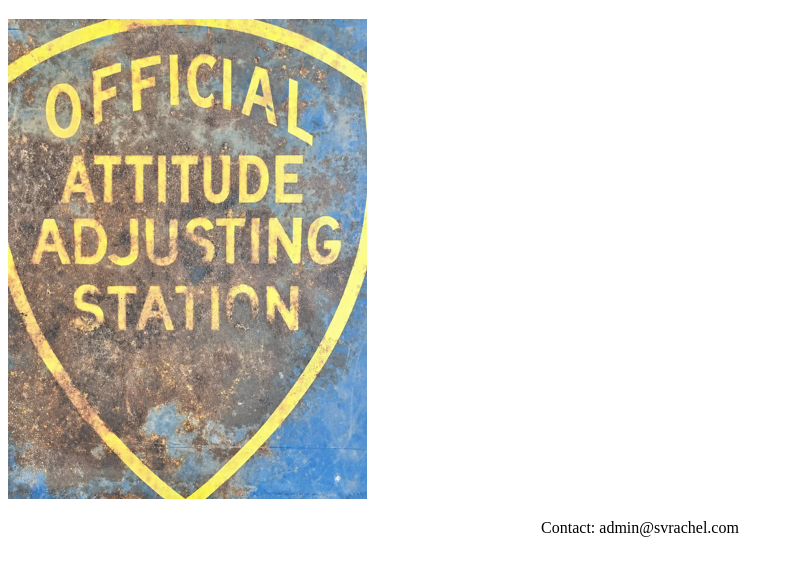
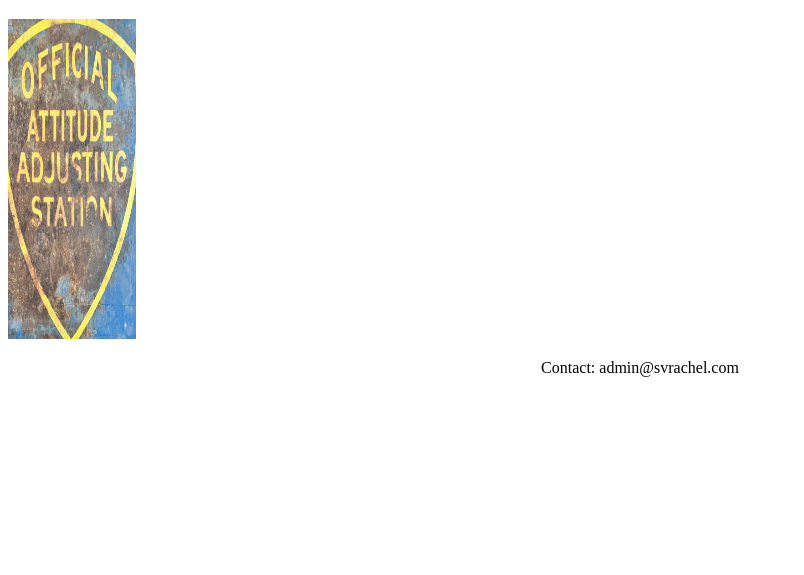
Before and after one commit to mustrmrk/EandJTaphouse-home, a plain HTML site: page index.html in a window 1280 px wide. Shown: the part 61-636 px from the top of the page, without its empty margins (0-804 px from the left). Drawn offline with Linux system fonts and the light colour scheme.

Commit message:
Update index.html

```diff
--- a/index.html
+++ b/index.html
@@ -12,7 +12,10 @@
       <h1>EandJTaphouse</h1>
       <p></p>
       <p></p>
-      <img src="adjustment.PNG">
+      <img src="adjustment.PNG"
+      width="128"
+      height="320"
+      >
       <p></p>
       <p>Contact: admin@svrachel.com</p>
    </body>
```
